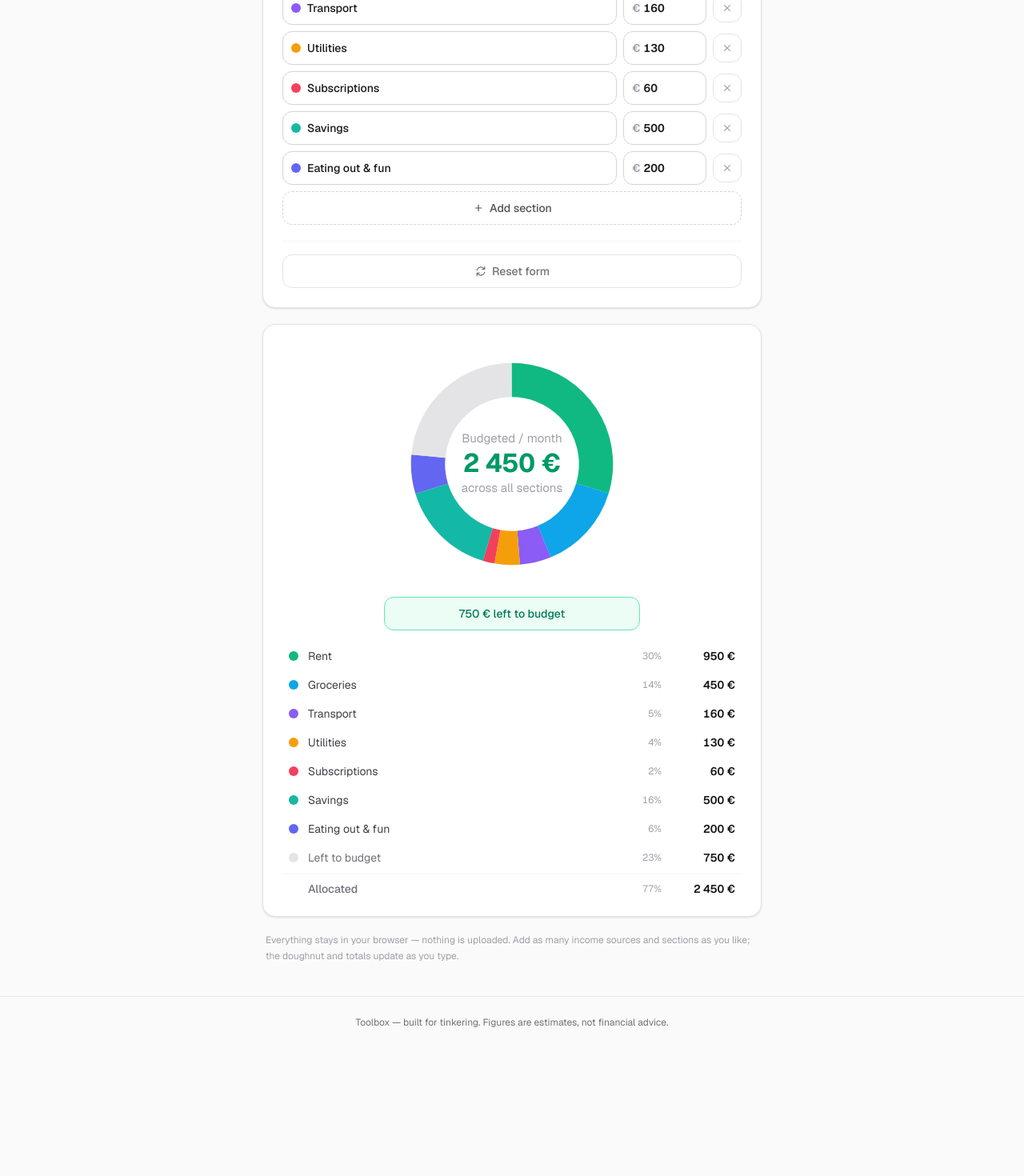
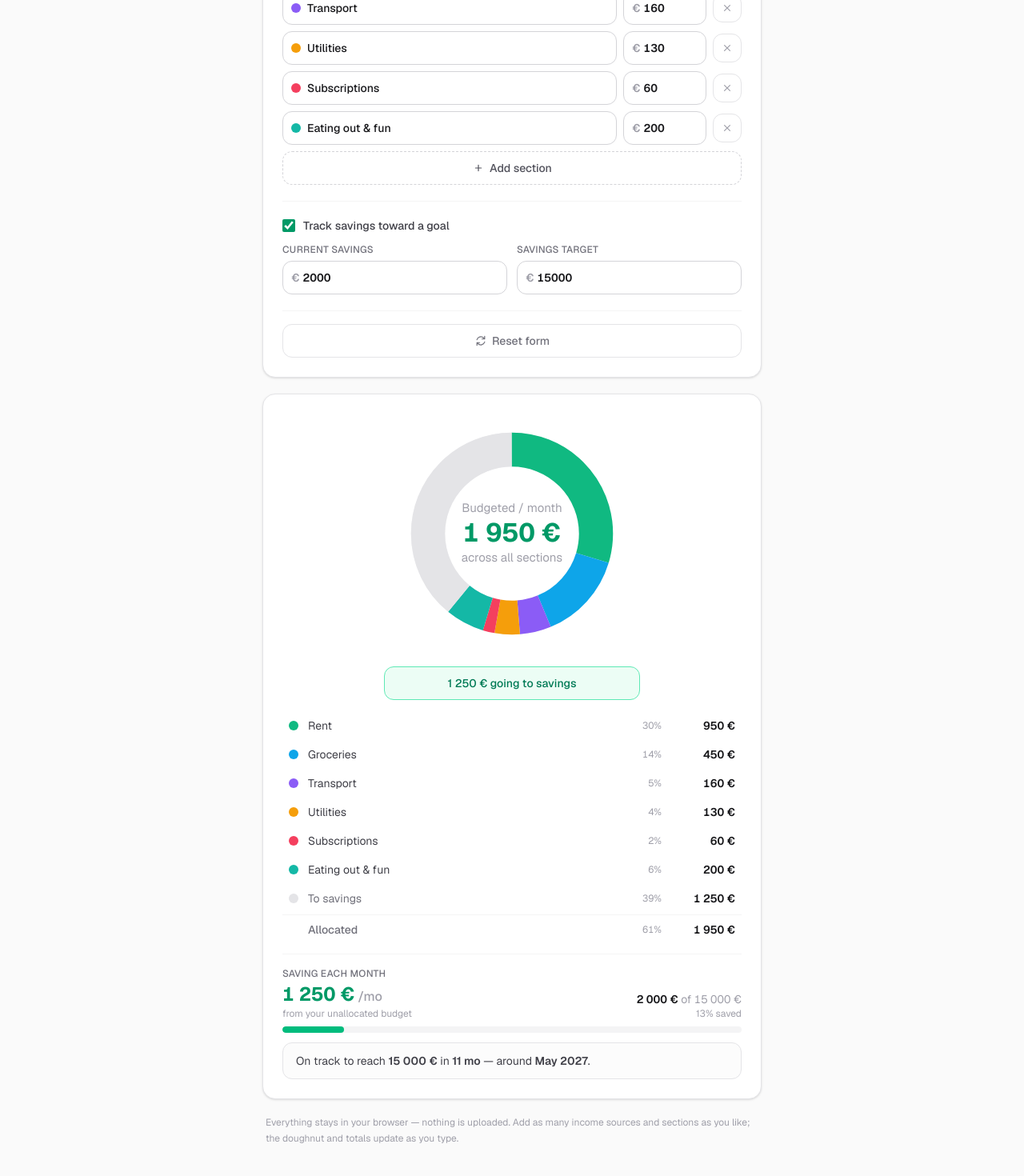
Before and after one commit to MarkusKivikoski/toolbox, a Next.js app: page /tools/budget-visualizer in a window 1280 px wide. Shown: the part 700-2170 px from the top of the page at 80% size. Before the commit the page ends 2010 px from the top, so only its background shows below. Built offline with nearby package versions, Linux system fonts and the light colour scheme.

Commit message:
added savings mode to budget visualizer

```diff
--- a/app/tools/budget-visualizer/BudgetVisualizer.tsx
+++ b/app/tools/budget-visualizer/BudgetVisualizer.tsx
@@ -3,13 +3,15 @@
 import { useCallback, useEffect, useMemo, useRef, useState } from "react";
 import {
   computeBudget,
+  computeSavings,
   colorForIndex,
   normalizeState,
   parseAmount,
   type BudgetRow,
   type BudgetState,
+  type SavingsState,
 } from "@/lib/budget";
-import { formatEur } from "@/lib/format";
+import { formatDuration, formatEur } from "@/lib/format";
 import BudgetDoughnut from "./BudgetDoughnut";
 
 const STORAGE_KEY = "toolbox.budget-visualizer.state.v1";
@@ -32,20 +34,29 @@ const DEFAULT_STATE: BudgetState = {
     { id: "section-transport", name: "Transport", amount: "160" },
     { id: "section-utilities", name: "Utilities", amount: "130" },
     { id: "section-subscriptions", name: "Subscriptions", amount: "60" },
-    { id: "section-savings", name: "Savings", amount: "500" },
     { id: "section-funmoney", name: "Eating out & fun", amount: "200" },
   ],
+  savings: { enabled: true, balance: "2000", target: "15000" },
 };
 
 const blankState = (): BudgetState => ({
   incomes: [{ id: newRowId(), name: "", amount: "" }],
   sections: [{ id: newRowId(), name: "", amount: "" }],
+  savings: { enabled: false, balance: "", target: "" },
 });
 
 const pctFmt = new Intl.NumberFormat("en", {
   style: "percent",
   maximumFractionDigits: 0,
 });
+
+/** A "Mon YYYY" label for a date this many whole months from today. */
+const dateInMonths = (months: number) => {
+  const d = new Date();
+  d.setDate(1);
+  d.setMonth(d.getMonth() + months);
+  return d.toLocaleDateString("en", { month: "short", year: "numeric" });
+};
 
 /** Shared editable line: name + euro amount + remove, with an optional colour dot. */
 function RowEditor({
@@ -158,6 +169,39 @@ function AddButton({
   );
 }
 
+/** A small labelled euro input, used for the savings balance and target. */
+function EuroField({
+  label,
+  value,
+  onChange,
+  ariaLabel,
+}: {
+  label: string;
+  value: string;
+  onChange: (v: string) => void;
+  ariaLabel: string;
+}) {
+  return (
+    <label className="block">
+      <span className="mb-1.5 block text-xs font-medium uppercase tracking-wide text-zinc-500">
+        {label}
+      </span>
+      <div className="flex items-center rounded-xl border border-zinc-300 bg-white px-2.5 focus-within:border-emerald-500 focus-within:ring-2 focus-within:ring-emerald-500/20 dark:border-zinc-700 dark:bg-zinc-950">
+        <span className="text-sm font-semibold text-zinc-400">€</span>
+        <input
+          type="text"
+          inputMode="decimal"
+          value={value}
+          onChange={(e) => onChange(e.target.value)}
+          placeholder="0"
+          aria-label={ariaLabel}
+          className="w-full min-w-0 bg-transparent py-2.5 pl-1 text-sm font-semibold tabular-nums outline-none placeholder:text-zinc-300 dark:placeholder:text-zinc-600"
+        />
+      </div>
+    </label>
+  );
+}
+
 type RowField = "incomes" | "sections";
 
 export default function BudgetVisualizer() {
@@ -194,11 +238,23 @@ export default function BudgetVisualizer() {
     return () => window.clearTimeout(t);
   }, [confirmReset]);
 
-  const { incomes, sections } = state;
+  const { incomes, sections, savings } = state;
   const summary = useMemo(
-    () => computeBudget(incomes, sections),
-    [incomes, sections],
+    () =>
+      computeBudget(
+        incomes,
+        sections,
+        savings.enabled ? "To savings" : "Left to budget",
+      ),
+    [incomes, sections, savings.enabled],
   );
+  const projection = useMemo(
+    () => computeSavings(summary.remaining, savings.balance, savings.target),
+    [summary.remaining, savings.balance, savings.target],
+  );
+
+  const updateSavings = (patch: Partial<SavingsState>) =>
+    setState((s) => ({ ...s, savings: { ...s.savings, ...patch } }));
 
   const updateRow = (field: RowField, id: string, patch: Partial<BudgetRow>) =>
     setState((s) => ({
@@ -260,7 +316,9 @@ export default function BudgetVisualizer() {
     }
     return {
       tone: "border-emerald-300 bg-emerald-50 text-emerald-700 dark:border-emerald-800 dark:bg-emerald-950/40 dark:text-emerald-400",
-      text: `${formatEur(remaining)} left to budget`,
+      text: savings.enabled
+        ? `${formatEur(remaining)} going to savings`
+        : `${formatEur(remaining)} left to budget`,
     };
   })();
 
@@ -338,6 +396,38 @@ export default function BudgetVisualizer() {
             })}
           </div>
           <AddButton label="Add section" onClick={() => addRow("sections")} />
+        </div>
+
+        {/* Optional savings goal */}
+        <div className="mt-5 border-t border-zinc-100 pt-5 dark:border-zinc-800">
+          <label className="flex cursor-pointer select-none items-center gap-2.5">
+            <input
+              type="checkbox"
+              checked={savings.enabled}
+              onChange={(e) => updateSavings({ enabled: e.target.checked })}
+              className="h-4 w-4 shrink-0 rounded border-zinc-300 accent-emerald-600 dark:border-zinc-600"
+            />
+            <span className="text-sm font-medium text-zinc-700 dark:text-zinc-300">
+              Track savings toward a goal
+            </span>
+          </label>
+
+          {savings.enabled && (
+            <div className="mt-3 grid grid-cols-2 gap-2 sm:gap-3">
+              <EuroField
+                label="Current savings"
+                value={savings.balance}
+                onChange={(v) => updateSavings({ balance: v })}
+                ariaLabel="Current savings"
+              />
+              <EuroField
+                label="Savings target"
+                value={savings.target}
+                onChange={(v) => updateSavings({ target: v })}
+                ariaLabel="Savings target"
+              />
+            </div>
+          )}
         </div>
 
         {/* Reset */}
@@ -437,6 +527,86 @@ export default function BudgetVisualizer() {
             </li>
           </ul>
         )}
+
+        {/* Savings projection */}
+        {savings.enabled && (
+          <div className="mt-5 border-t border-zinc-100 pt-4 dark:border-zinc-800">
+            <div className="flex items-end justify-between gap-3">
+              <div>
+                <div className="text-xs font-medium uppercase tracking-wide text-zinc-500">
+                  Saving each month
+                </div>
+                <div className="mt-0.5 text-2xl font-bold tabular-nums text-emerald-600 dark:text-emerald-400">
+                  {formatEur(projection.monthly)}
+                  <span className="text-base font-medium text-zinc-400"> /mo</span>
+                </div>
+                <div className="text-xs text-zinc-400">
+                  from your unallocated budget
+                </div>
+              </div>
+              {projection.target > 0 && (
+                <div className="text-right">
+                  <div className="text-sm font-semibold tabular-nums text-zinc-900 dark:text-zinc-100">
+                    {formatEur(projection.balance)}{" "}
+                    <span className="font-normal text-zinc-400">
+                      of {formatEur(projection.target)}
+                    </span>
+                  </div>
+                  <div className="text-xs text-zinc-400">
+                    {pctFmt.format(projection.progress)} saved
+                  </div>
+                </div>
+              )}
+            </div>
+
+            {projection.target > 0 && (
+              <div className="mt-2 h-2 w-full overflow-hidden rounded-full bg-zinc-100 dark:bg-zinc-800">
+                <div
+                  className="h-full rounded-full bg-emerald-500 transition-all"
+                  style={{
+                    width: `${Math.max(
+                      projection.progress * 100,
+                      projection.progress > 0 ? 2 : 0,
+                    )}%`,
+                  }}
+                />
+              </div>
+            )}
+
+            <div className="mt-3 rounded-xl border border-zinc-200 bg-zinc-50/60 px-4 py-3 text-sm dark:border-zinc-800 dark:bg-zinc-950/40">
+              {projection.reached ? (
+                <span className="font-medium text-emerald-700 dark:text-emerald-400">
+                  🎉 You&apos;ve reached your savings target!
+                </span>
+              ) : projection.target <= 0 ? (
+                <span className="text-zinc-500">
+                  Set a target to see how long it&apos;ll take to get there.
+                </span>
+              ) : projection.monthsToTarget === null ? (
+                <span className="text-amber-700 dark:text-amber-400">
+                  No money left over to save — trim your budget to start building
+                  toward this goal.
+                </span>
+              ) : (
+                <span className="text-zinc-700 dark:text-zinc-200">
+                  On track to reach{" "}
+                  <span className="font-semibold">
+                    {formatEur(projection.target)}
+                  </span>{" "}
+                  in{" "}
+                  <span className="font-semibold">
+                    {formatDuration(projection.monthsToTarget / 12)}
+                  </span>{" "}
+                  — around{" "}
+                  <span className="font-semibold">
+                    {dateInMonths(projection.monthsToTarget)}
+                  </span>
+                  .
+                </span>
+              )}
+            </div>
+          </div>
+        )}
       </div>
 
       <p className="px-1 text-xs leading-relaxed text-zinc-400">
--- a/lib/budget.ts
+++ b/lib/budget.ts
@@ -78,6 +78,7 @@ export function parseAmount(s: string): number {
 export function computeBudget(
   incomes: BudgetRow[],
   sections: BudgetRow[],
+  remainderLabel = "Left to budget",
 ): BudgetSummary {
   const income = incomes.reduce((sum, i) => sum + parseAmount(i.amount), 0);
 
@@ -107,7 +108,7 @@ export function computeBudget(
   if (remaining > 0.005) {
     slices.push({
       id: REMAINDER_ID,
-      name: "Left to budget",
+      name: remainderLabel,
       amount: remaining,
       fraction: total > 0 ? remaining / total : 0,
       color: null,
@@ -116,6 +117,47 @@ export function computeBudget(
   }
 
   return { income, allocated, remaining, total, overBudget, slices };
+}
+
+/** Optional savings goal. The monthly contribution is the unallocated leftover. */
+export type SavingsState = {
+  enabled: boolean;
+  /** Current balance you've already saved. */
+  balance: string;
+  /** The amount you're saving toward. */
+  target: string;
+};
+
+export type SavingsProjection = {
+  /** Monthly contribution — the unallocated money, clamped at zero. */
+  monthly: number;
+  balance: number;
+  target: number;
+  /** balance / target, clamped to 0–1. */
+  progress: number;
+  reached: boolean;
+  /** Whole months to reach the target at this rate; null if unreachable. */
+  monthsToTarget: number | null;
+};
+
+/**
+ * Project a savings goal from the monthly leftover. With no money left over (or
+ * no target set) the target is unreachable, so `monthsToTarget` is null.
+ */
+export function computeSavings(
+  monthlyLeftover: number,
+  balanceStr: string,
+  targetStr: string,
+): SavingsProjection {
+  const balance = parseAmount(balanceStr);
+  const target = parseAmount(targetStr);
+  const monthly = monthlyLeftover > 0 ? monthlyLeftover : 0;
+  const reached = target > 0 && balance >= target;
+  const toGo = Math.max(0, target - balance);
+  const monthsToTarget =
+    !reached && monthly > 0 && target > 0 ? Math.ceil(toGo / monthly) : null;
+  const progress = target > 0 ? Math.min(1, balance / target) : 0;
+  return { monthly, balance, target, progress, reached, monthsToTarget };
 }
 
 /** Backfill a stored row so older saves don't crash on load. */
@@ -128,9 +170,20 @@ function normalizeRow(s: unknown, i: number): BudgetRow {
   };
 }
 
+/** Backfill savings; defaults to off so existing saves aren't surprised. */
+function normalizeSavings(s: unknown): SavingsState {
+  const o = (s ?? {}) as Partial<SavingsState>;
+  return {
+    enabled: typeof o.enabled === "boolean" ? o.enabled : false,
+    balance: typeof o.balance === "string" ? o.balance : "",
+    target: typeof o.target === "string" ? o.target : "",
+  };
+}
+
 export type BudgetState = {
   incomes: BudgetRow[];
   sections: BudgetRow[];
+  savings: SavingsState;
 };
 
 export function normalizeState(s: unknown, fallback: BudgetState): BudgetState {
@@ -146,5 +199,6 @@ export function normalizeState(s: unknown, fallback: BudgetState): BudgetState {
     sections: Array.isArray(o.sections)
       ? o.sections.map(normalizeRow)
       : fallback.sections,
+    savings: normalizeSavings(o.savings),
   };
 }
```
Also changed, not shown: 1 other file (tests, documents, lock files or other folders).
